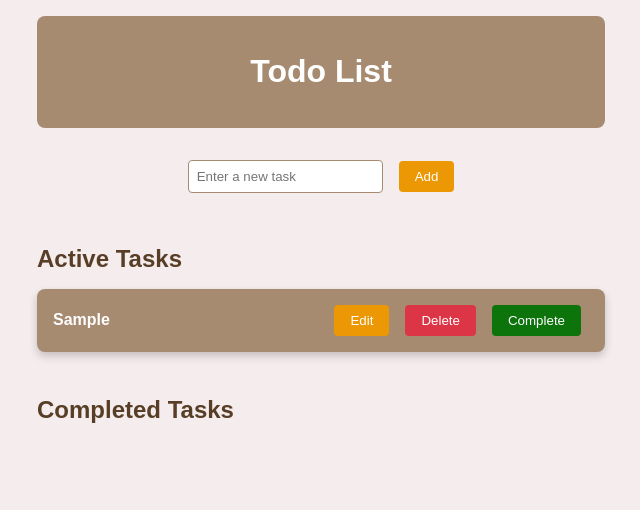
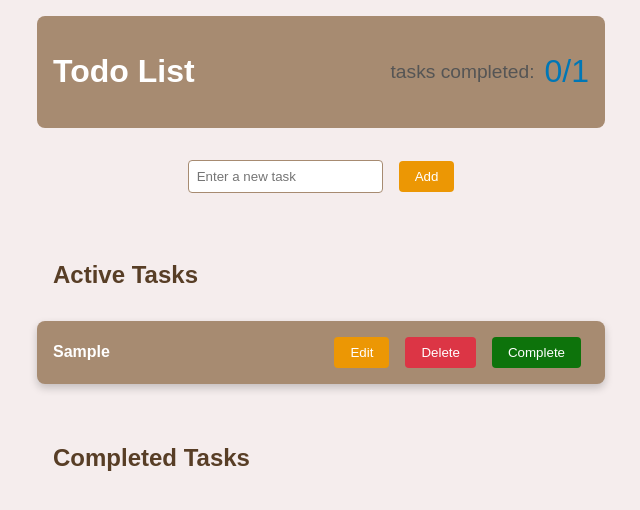
Before and after one commit to Joekich/Todo-list, a React (Vite) app: page / in a window 1280 px wide. Both pictures are taken after typing "Sample" into the empty fields and a click on the button "Add". Shown: the top 510 px of the page, without its empty margins (319-959 px from the left). Built offline with nearby package versions, Linux system fonts and the light colour scheme.

Commit message:
feature(Todo): TaskCounter
added a counter showing the total number of tasks and the number of completed tasks.

```diff
--- a/src/App.jsx
+++ b/src/App.jsx
@@ -1,15 +1,28 @@
-import { Container, GlobalStyle, Header } from './App.styles';
+import { Container, GlobalStyle, Header, TaskCounterContainer } from './App.styles';
 import { Todo } from './components/Todo';
+import { useState } from 'react';
 
 const App = () => {
+  const [taskCounter, setTaskCounter] = useState({
+    count: "0/0",
+    color: '#0077b6',
+    show: false
+  });
+
   return (
     <>
       <GlobalStyle />
       <Container>
         <Header>
           <h1>Todo List</h1>
+          {taskCounter.show && (
+            <TaskCounterContainer>
+              <span>tasks completed: </span>
+              <div style={{ color: taskCounter.color }}>{taskCounter.count}</div>
+            </TaskCounterContainer>
+          )}
         </Header>
-        <Todo />
+        <Todo setTaskCounter={setTaskCounter} />
       </Container>
     </>
   );
--- a/src/App.styles.js
+++ b/src/App.styles.js
@@ -26,11 +26,29 @@ export const Container = styled.div`
 `;
 
 export const Header = styled.header`
+  display: flex;
+  justify-content: space-between;
   background-color: #A78B71;
   color: white;
   padding: 1rem;
-  text-align: center;
+  text-align: left;
   width: 100%;
   border-radius: 8px;
   margin-bottom: 2rem;
+
+  div {
+    font-size: 2rem;
+    color: #0077b6;
 `;
+
+export const TaskCounterContainer = styled.div`
+  display: flex;
+  align-items: center;
+  font-size: 20px;
+
+  span {
+    margin-right: 10px;
+    font-size: 1.2rem;
+    color: #555;
+  }
+`;
--- a/src/components/Todo.jsx
+++ b/src/components/Todo.jsx
@@ -1,11 +1,28 @@
-import { useState } from "react";
+import { useState, useEffect } from "react";
 import { nanoid } from "nanoid";
 
 import TodoInput from "./TodoInput";
 import TodoList from "./TodoList";
 
-export function Todo() {
+export function Todo({ setTaskCounter }) {
     const [tasks, setTasks] = useState([]);
+
+    useEffect(() => {
+        const updateTaskCounter = () => {
+            const completedTasksCount = tasks.filter(task => task.isCompleted).length;
+            const totalTasksCount = tasks.length;
+
+            const counterColor = completedTasksCount === totalTasksCount && totalTasksCount > 0 ? '#0d730b' : '#0077b6';
+
+            setTaskCounter({
+                count: `${completedTasksCount}/${totalTasksCount}`,
+                color: counterColor,
+                show: totalTasksCount > 0
+            });
+        };
+
+        updateTaskCounter();
+    }, [tasks, setTaskCounter]);
 
     const addTask = (task) => {
         const newTask = {
@@ -68,3 +85,5 @@ export function Todo() {
         </>
     )
 }
+
+export default Todo;
--- a/src/components/TodoList.jsx
+++ b/src/components/TodoList.jsx
@@ -9,6 +9,7 @@ const Title = styled.h2`
   margin-bottom: 1rem;
   font-size: 1.5rem;
   color: #583E26;
+  padding: 1rem;
 `;
 
 const TodoList = ({ title, tasks, updateTask, deleteTask, isCompleted = false }) => {
```
